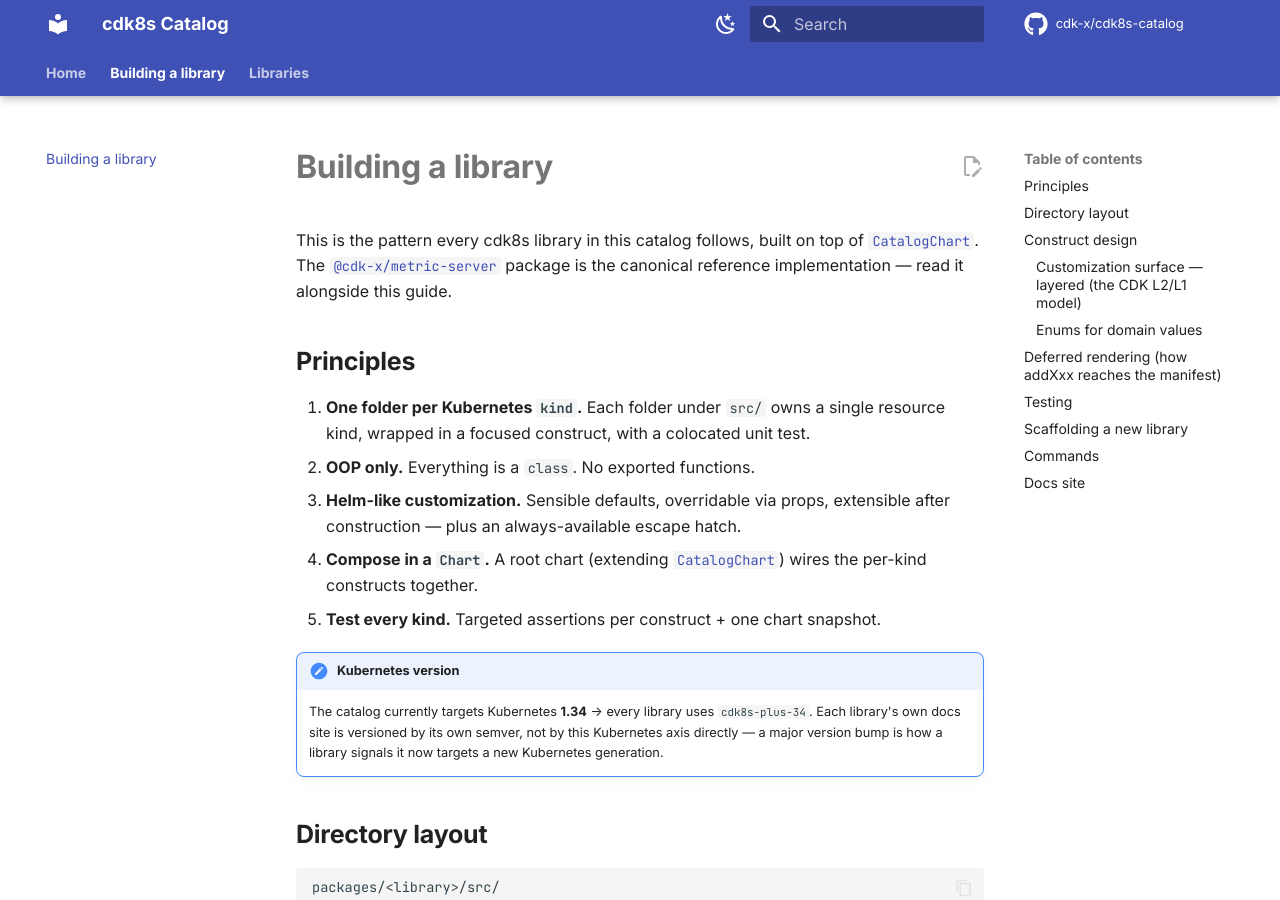
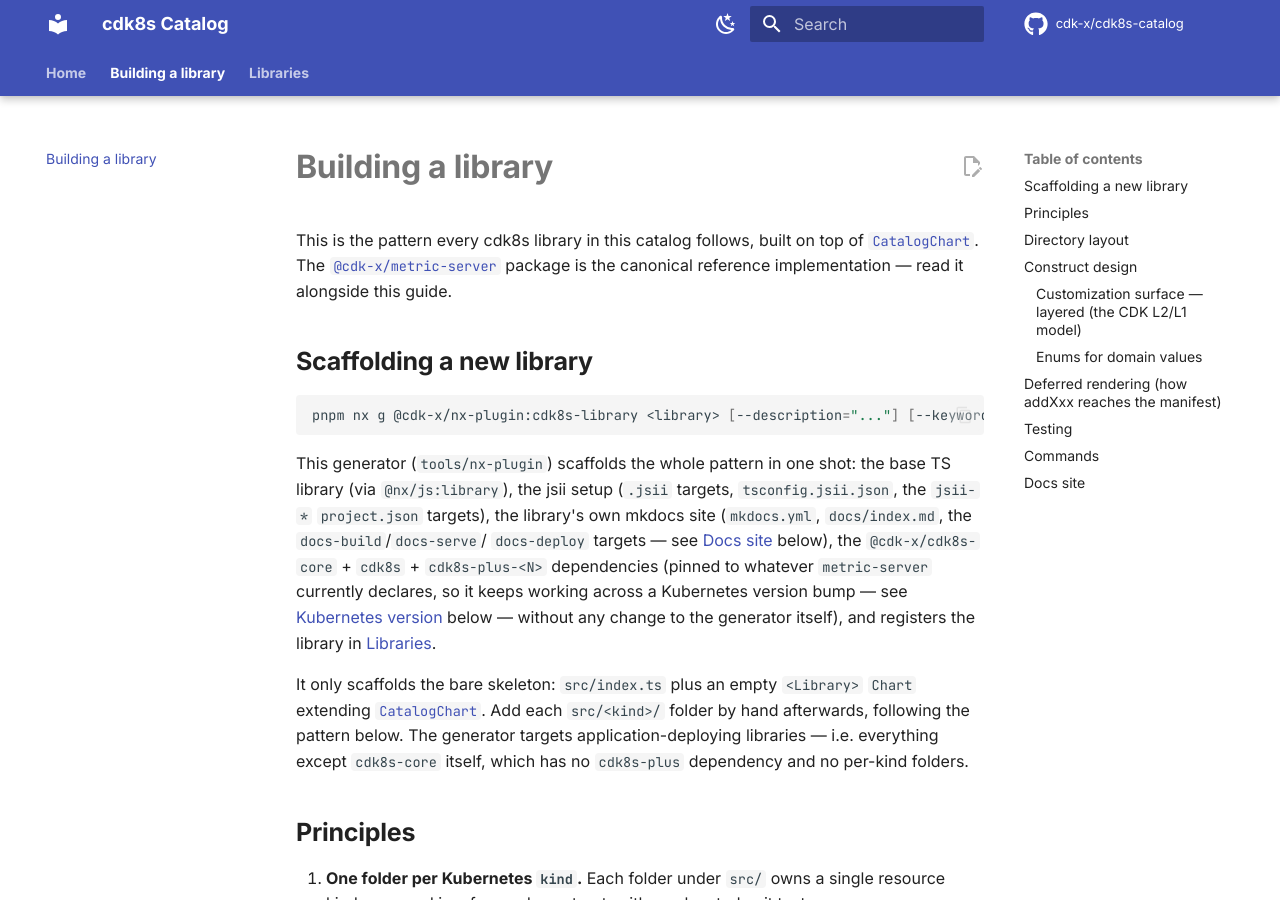
Before and after one commit to cdk-x/cdk8s-catalog, an MkDocs documentation site: the page built from docs/building-a-library.md, in a window 1280 px wide and 900 px high. Built offline with MkDocs 1.6.1 and Material for MkDocs 9.7.7, drawn with Linux system fonts in a browser that asks for light colours; comment, search, counter and statistics services are not loaded; some of the changed text lies outside the part shown.

Commit message:
docs: point library-scaffolding guide at the new generator
Replace the manual `pnpm nx g @nx/js:lib` + hand-copy recipe with the
`@cdk-x/nx-plugin:cdk8s-library` command, moved near the top of the
guide (right after the intro) so it reads as the quickstart before the
detailed pattern explanation.

````diff
--- a/docs/building-a-library.md
+++ b/docs/building-a-library.md
@@ -5,6 +5,31 @@
 The [`@cdk-x/metric-server`](https://github.com/cdk-x/cdk8s-catalog/tree/main/packages/metric-server)
 package is the canonical reference implementation — read it alongside this
 guide.
+
+## Scaffolding a new library
+
+```sh
+pnpm nx g @cdk-x/nx-plugin:cdk8s-library <library> [--description="..."] [--keywords=a,b]
+```
+
+This generator (`tools/nx-plugin`) scaffolds the whole pattern in one shot:
+the base TS library (via `@nx/js:library`), the jsii setup (`.jsii` targets,
+`tsconfig.jsii.json`, the `jsii-*` `project.json` targets), the library's own
+mkdocs site (`mkdocs.yml`, `docs/index.md`, the `docs-build`/`docs-serve`/
+`docs-deploy` targets — see [Docs site](#docs-site) below), the
+`@cdk-x/cdk8s-core` + `cdk8s` + `cdk8s-plus-<N>` dependencies (pinned to
+whatever `metric-server` currently declares, so it keeps working across a
+Kubernetes version bump — see [Kubernetes version](#principles) below —
+without any change to the generator itself), and registers the library in
+[Libraries](libraries/index.md).
+
+It only scaffolds the bare skeleton: `src/index.ts` plus an empty
+`<Library>` `Chart` extending
+[`CatalogChart`](https://cdk-x.github.io/cdk8s-catalog/libraries/cdk8s-core/catalog-chart/).
+Add each `src/<kind>/` folder by hand afterwards, following the pattern
+below. The generator targets application-deploying libraries — i.e.
+everything except `cdk8s-core` itself, which has no `cdk8s-plus` dependency
+and no per-kind folders.
 
 ## Principles
 
@@ -148,19 +173,6 @@
 - Chart spec: one `expect(Testing.synth(chart)).toMatchSnapshot()` over the
   whole composition.
 
-## Scaffolding a new library
-
-```sh
-pnpm nx g @nx/js:lib packages/<library> --publishable --importPath @cdk-x/<library>
-pnpm add cdk8s cdk8s-plus-34 constructs --filter @cdk-x/<library>
-pnpm add @cdk-x/cdk8s-core --filter @cdk-x/<library>
-```
-
-Then follow the layout above, with the composition root extending
-[`CatalogChart`](https://cdk-x.github.io/cdk8s-catalog/libraries/cdk8s-core/catalog-chart/).
-The package is ESM (`"type": "module"`) with an `exports` map and a `source`
-condition pointing at `src/index.ts`.
-
 ## Commands
 
 ```sh
@@ -171,7 +183,10 @@
 
 ## Docs site
 
-Every library gets its own versioned docs site (mirror `packages/metric-server/`):
+Every library gets its own versioned docs site (mirror `packages/metric-server/`).
+The [generator](#scaffolding-a-new-library) already creates all of this — the
+breakdown below is for understanding the pieces, and for `cdk8s-core`, the one
+library it doesn't scaffold:
 
 1. `packages/<library>/mkdocs.yml` (`INHERIT: ../../mkdocs.yml`, own `site_name`/
    `site_url`/`edit_uri`, `extra.version.provider: mike`, and a `nav:` starting
@@ -191,7 +206,8 @@
    (see `packages/metric-server/mkdocs.yml`'s `API Reference` nav section for
    the pattern to copy) — no manual step needed beyond adding that nav section.
 
-Then add the library to [Libraries](libraries/index.md). Docs tooling (mkdocs,
-mkdocs-material, mike) is pinned in `docs/requirements.txt` — install it with
+Then add the library to [Libraries](libraries/index.md) — already done for
+you if you used the generator. Docs tooling (mkdocs, mkdocs-material, mike)
+is pinned in `docs/requirements.txt` — install it with
 `pip install -r docs/requirements.txt` before running `nx docs-serve`/
 `docs-build`/`docs-deploy`, so your local versions match CI.
````
Also changed, not shown: notes/cdk8s-library-pattern.md (+28 -10 lines).
